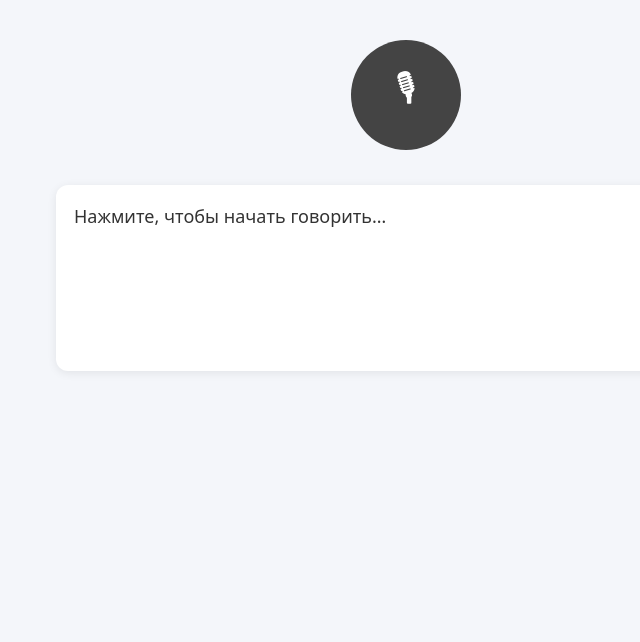
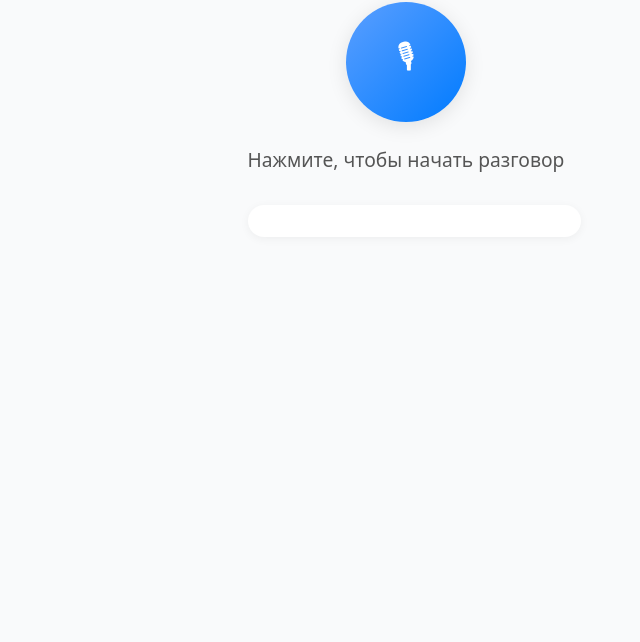
Before and after one commit to GregoryTaran/voice-assistant-mvp, a website: page smart-vision/smart-vision.html in a window 1280 px wide. Shown: the part 190-832 px from the top of the page, without its empty margins (234-874 px from the left). Before the commit the page ends 800 px from the top, so only its background shows below. Drawn offline with Linux system fonts and the light colour scheme.

Commit message:
Update smart-vision.html

```diff
--- a/smart-vision/smart-vision.html
+++ b/smart-vision/smart-vision.html
@@ -5,85 +5,30 @@
   <meta name="viewport" content="width=device-width, initial-scale=1" />
   <title>SMART VISION — Живой разговор</title>
   <link rel="icon" href="favicon.ico" type="image/x-icon" />
-  <link rel="stylesheet" href="css/style.css?v=3" />
-  <style>
-    body {
-      font-family: system-ui, sans-serif;
-      background: #f4f6fa;
-      margin: 0;
-      padding: 0;
-      display: flex;
-      flex-direction: column;
-      align-items: center;
-    }
-    header {
-      width: 100%;
-      background: #fff;
-      box-shadow: 0 2px 6px rgba(0,0,0,0.05);
-      padding: 10px 0;
-      text-align: center;
-    }
-    .logo-horizontal {
-      height: 48px;
-    }
-    main {
-      margin-top: 40px;
-      width: 90%;
-      max-width: 700px;
-      text-align: center;
-    }
-    h1 {
-      font-size: 28px;
-      color: #222;
-    }
-    #micBtn {
-      margin-top: 25px;
-      width: 110px;
-      height: 110px;
-      border-radius: 50%;
-      border: none;
-      background: #444;
-      color: #fff;
-      font-size: 36px;
-      cursor: pointer;
-      position: relative;
-      transition: background 0.3s;
-    }
-    #micBtn.recording {
-      background: #d33;
-      animation: pulse 1.2s infinite;
-    }
-    @keyframes pulse {
-      0% { box-shadow: 0 0 0 0 rgba(255,0,0,0.4); }
-      70% { box-shadow: 0 0 0 30px rgba(255,0,0,0); }
-      100% { box-shadow: 0 0 0 0 rgba(255,0,0,0); }
-    }
-    #output {
-      margin-top: 35px;
-      background: #fff;
-      border-radius: 12px;
-      padding: 18px;
-      text-align: left;
-      font-size: 18px;
-      line-height: 1.5;
-      color: #333;
-      min-height: 150px;
-      box-shadow: 0 2px 10px rgba(0,0,0,0.08);
-      white-space: pre-wrap;
-    }
-  </style>
+  <link rel="stylesheet" href="css/style.css?v=2" />
 </head>
 <body>
-  <header>
+  <header class="header">
     <img src="assets/logo-horizontal.jpg" alt="Smart Vision" class="logo-horizontal" />
   </header>
 
   <main>
     <h1>SMART VISION</h1>
-    <button id="micBtn">🎙</button>
-    <div id="output">Нажмите, чтобы начать говорить…</div>
+
+    <button id="micBtn" class="mic-button">
+      🎙
+      <div class="waves">
+        <span></span><span></span><span></span>
+      </div>
+    </button>
+
+    <div id="status" class="status">Нажмите, чтобы начать разговор</div>
+
+    <div id="history" class="history">
+      <!-- История сообщений будет появляться здесь -->
+    </div>
   </main>
 
-  <script src="js/smart-vision.js?v=3"></script>
+  <script src="js/smart-vision.js?v=2"></script>
 </body>
 </html>
```
